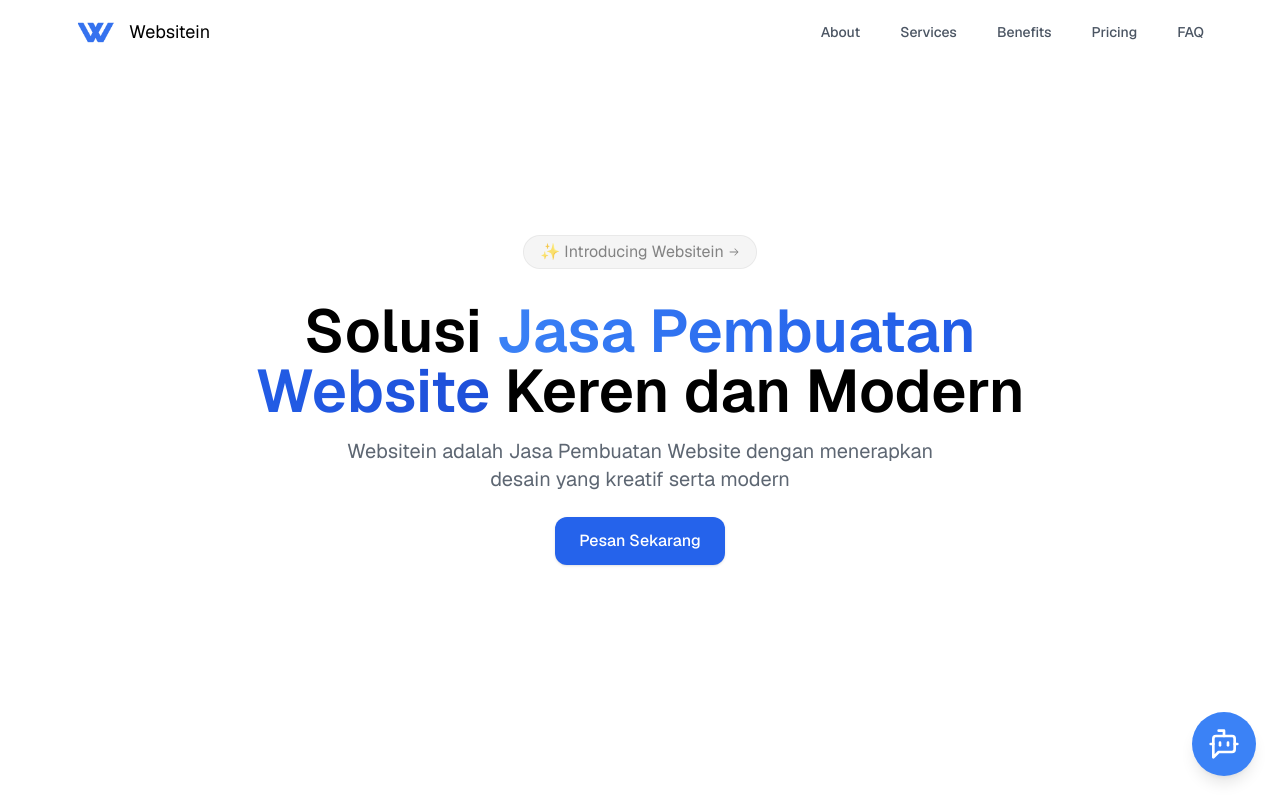
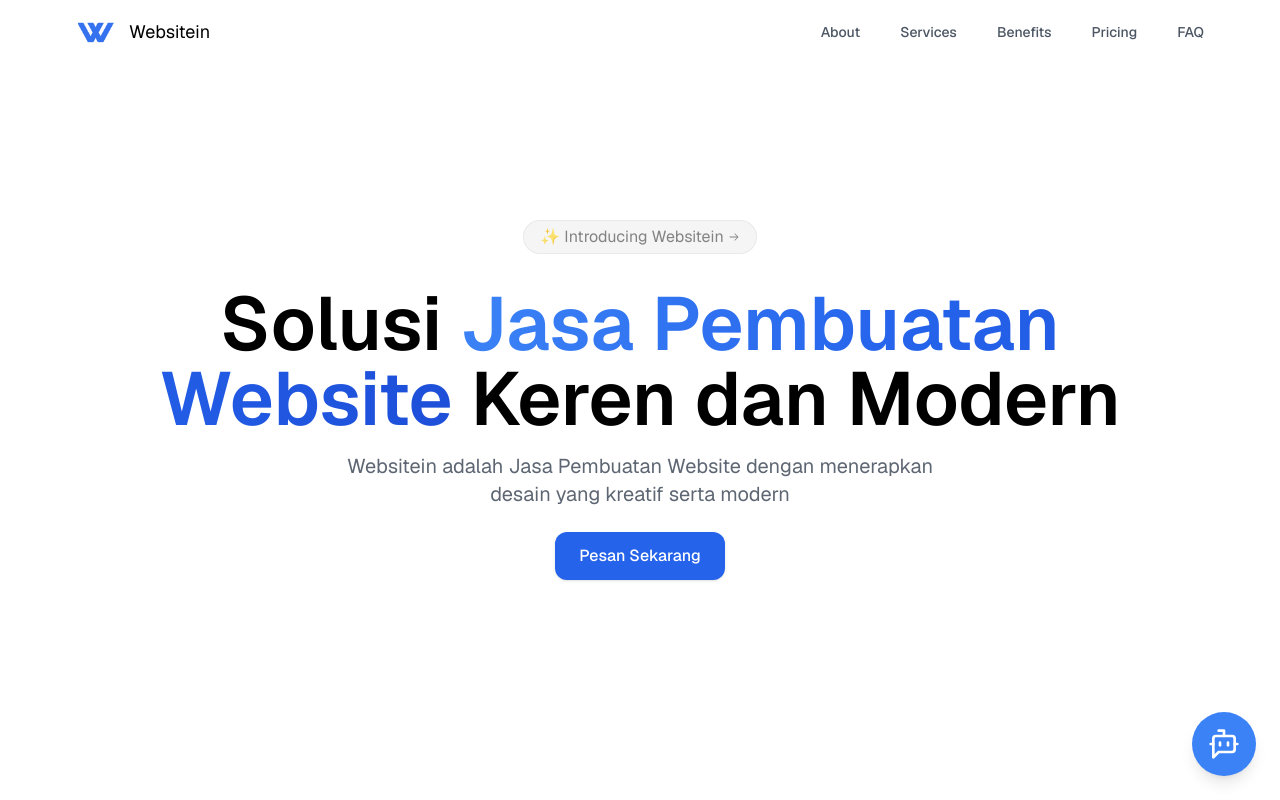
Before and after one commit to arkhanardana/websitein, a Next.js app: page / in a window 1280 px wide. Shown: the top 800 px of the page. Built offline with nearby package versions, Linux system fonts and the light colour scheme.

Commit message:
Update HeroSection.tsx

```diff
--- a/src/components/HeroSection.tsx
+++ b/src/components/HeroSection.tsx
@@ -21,7 +21,7 @@ export default function HeroSection() {
 					</Link>
 				</div>
 			</div>
-			<h1 className="max-w-lg px-4 mx-auto text-3xl font-semibold sm:text-4xl pt-7 md:text-5xl lg:text-6xl md:max-w-2xl lg:max-w-4xl lg:px-8">
+			<h1 className="max-w-lg px-4 mx-auto text-3xl font-semibold sm:text-4xl pt-7 md:text-5xl lg:text-[75px] md:max-w-2xl lg:max-w-6xl lg:px-8">
 				Solusi {""}
 				<span className="text-transparent bg-gradient-to-r from-blue-500 via-blue-600 to-blue-700 bg-clip-text">
 					Jasa Pembuatan Website {""}
```
